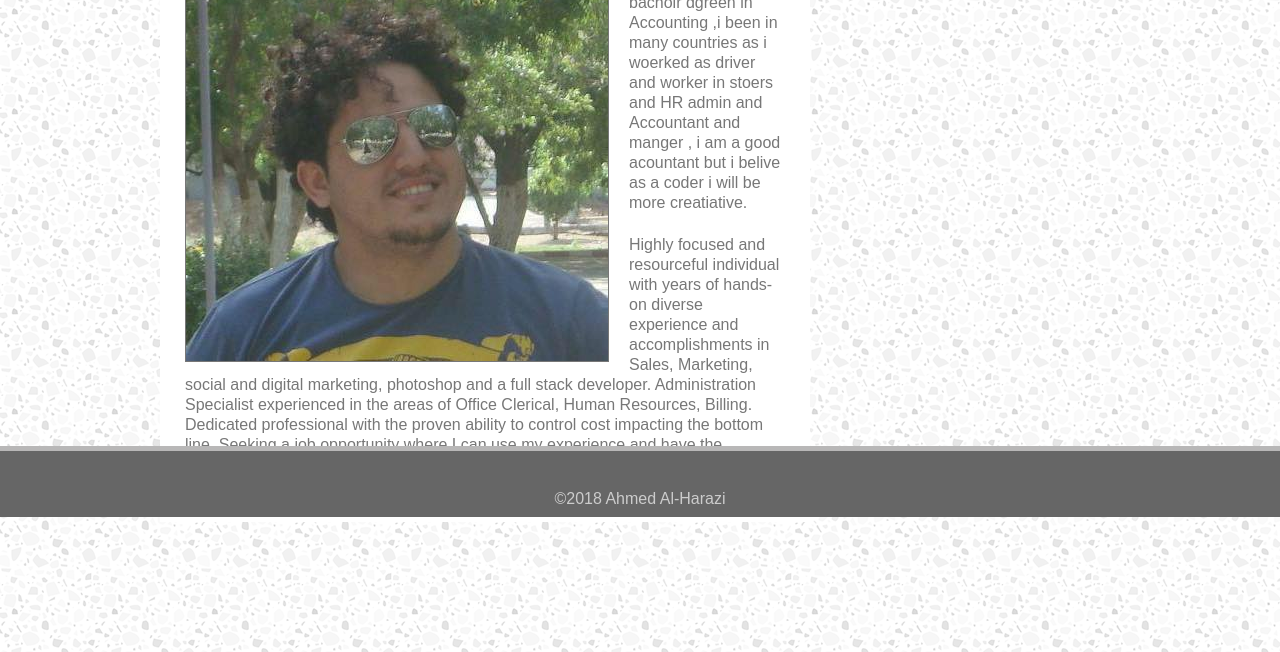
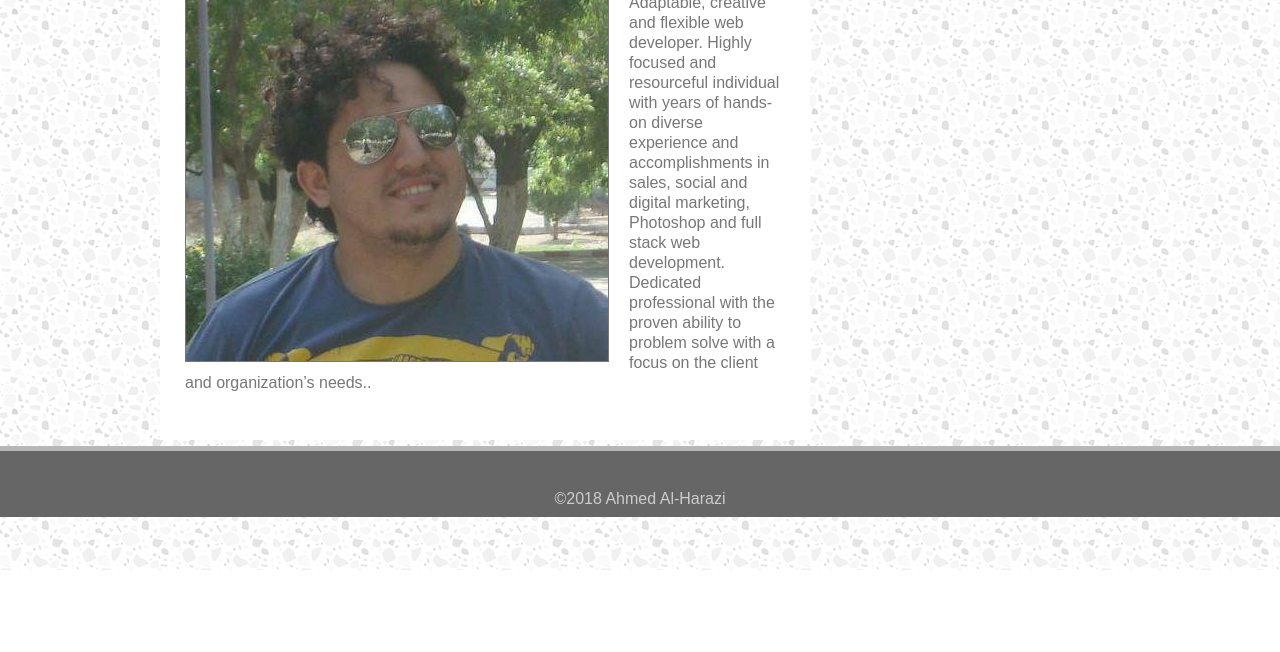
Before and after one commit to ahmedharazi/AhmedPortfolio, a plain HTML site: page index.html in a window 1280 px wide. Shown: the part 283-935 px from the top of the page. After the commit the page ends 853 px from the top, so only its background shows below. Drawn offline with Linux system fonts and the light colour scheme.

Commit message:
Update index.html

```diff
--- a/index.html
+++ b/index.html
@@ -27,14 +27,8 @@
         <section id="left-column">
             <h2>About Me</h2>
             <img src="./assets/images/adam.jpg" alt="Ahmed Alharazi" class="inline-img" />
-            <p>My name is Ahmed Alharazi and i go by Adam . i have a bacholr dgreen in Accounting ,i been in many
-                countries as i woerked as driver and worker in stoers and HR admin and Accountant and manger , i am a
-                good acountant but i belive as a coder i will be more creatiative. </p>
-            <p> Highly focused and resourceful individual with years of hands-on diverse experience and accomplishments
-                in Sales, Marketing, social and digital marketing, photoshop and a full stack developer.
-                Administration Specialist experienced in the areas of Office Clerical, Human Resources, Billing.
-                Dedicated professional with the proven ability to control cost impacting the bottom line. Seeking a job
-                opportunity where I can use my experience and have the opportunity for career advancement.</p>
+
+            <p> Certificate in Full Stack Web Development. Adaptable, creative and flexible web developer. Highly focused and resourceful individual with years of hands-on diverse experience and accomplishments in sales,  social and digital marketing, Photoshop and full stack web development.  Dedicated professional with the proven ability to problem solve with a focus on the client and organization’s needs..</p>
 
         </section>
 
```
